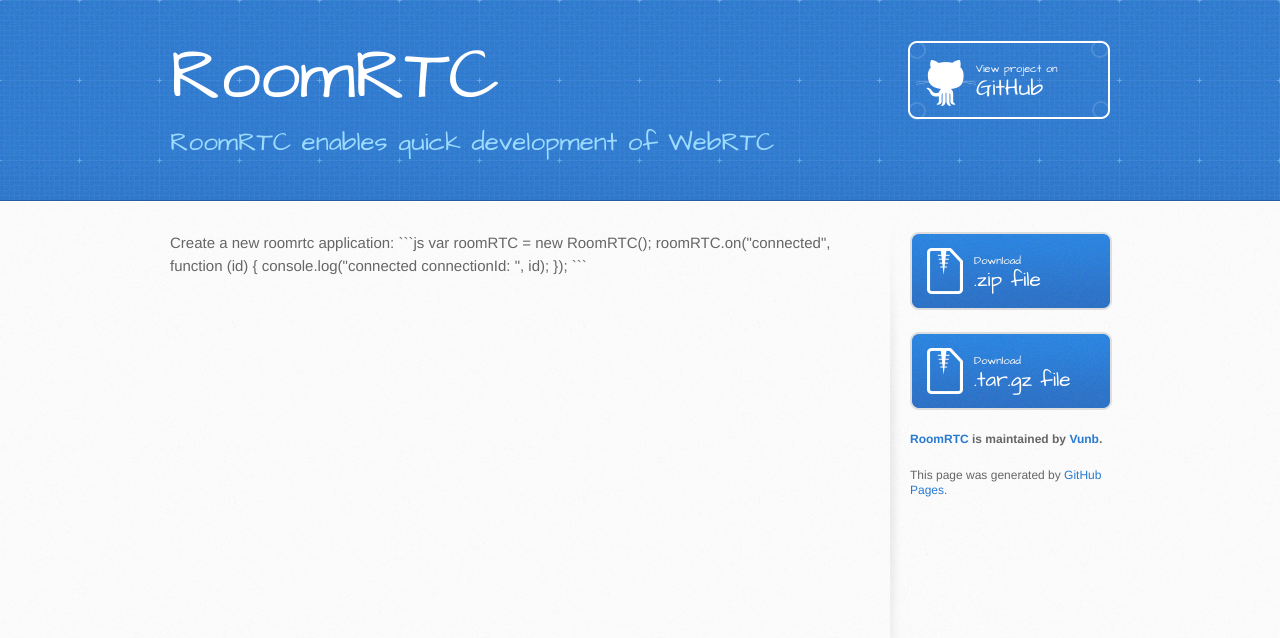
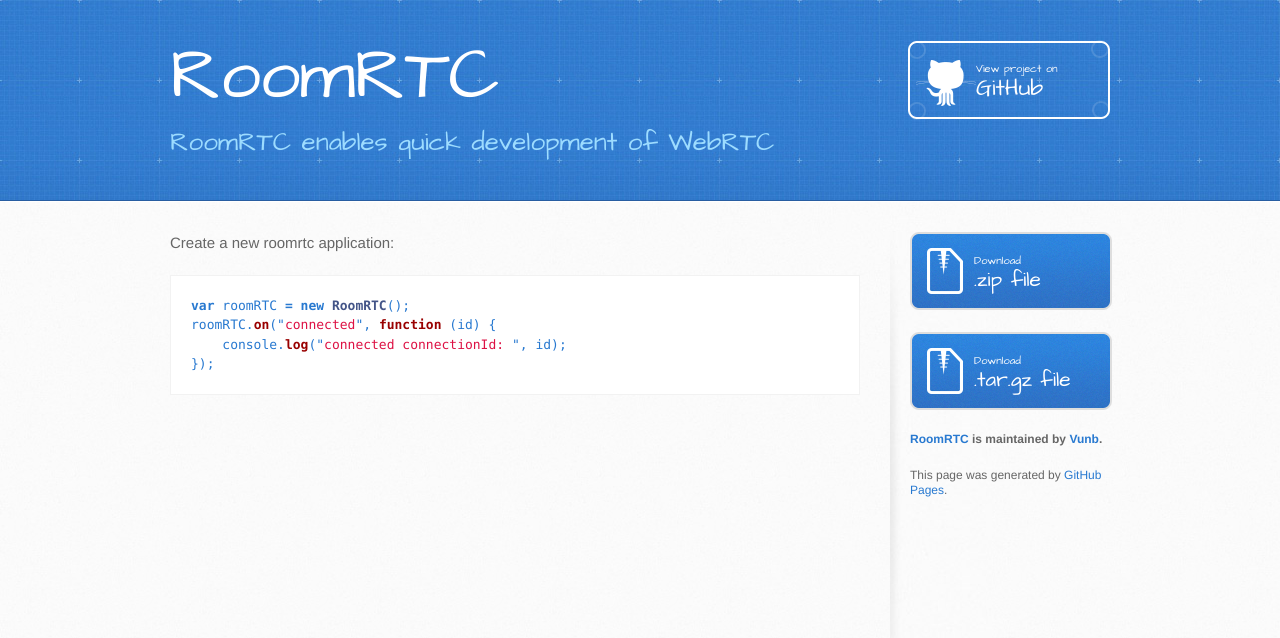
Before and after one commit to roomrtc/roomrtc.github.io, a Jekyll site: the page built from index.md, in a window 1280 px wide. Shown: the top 638 px of the page. Built offline with Jekyll 4.4.1, drawn with Linux system fonts in a browser that asks for light colours.

Commit message:
move index.html to markdown

```diff
--- a/_layouts/post.html
+++ b/_layouts/post.html
@@ -2,6 +2,6 @@
 layout: default
 ---
 <h2>{{ page.title }}</h2>
-<p class="meta">{{ page.date | date_to_string }}</p>
+<p class="meta">{{ page.date | date: "%b %-d, %Y" }}</p>
 
 {{ content }}
```
Also changed, not shown: index.md (renamed from index.html).
